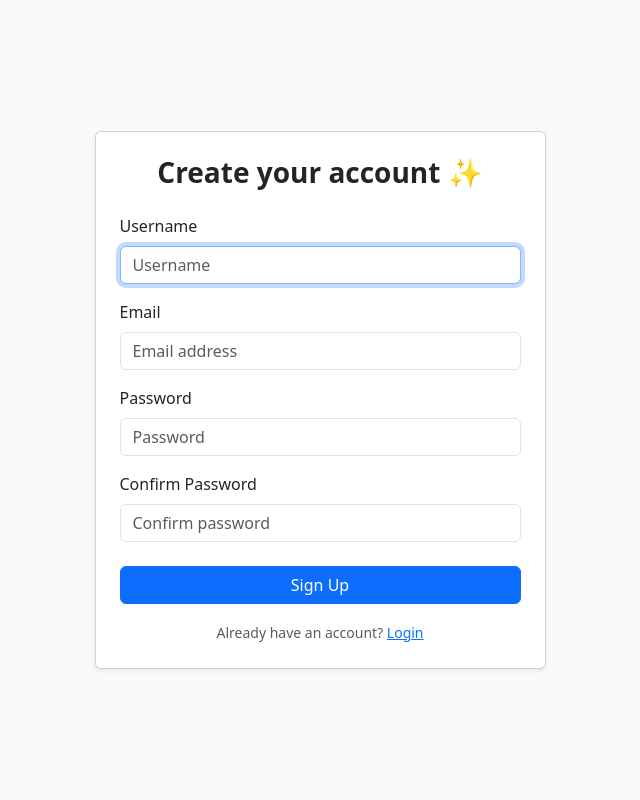
After one commit to Manav-cmd/Learning_Tracker, a Django app: page /signup/ in a window 1280 px wide. The commit adds this page. Shown: the whole page, without its empty margins (320-960 px from the left). Run offline with Django 5.2, Linux system fonts and the light colour scheme.

Commit message:
feat: add user signup flow
Co-authored-by: Manav-cmd <196518243+Manav-cmd@users.noreply.github.com>

```diff
--- a/learning_tracker/urls.py
+++ b/learning_tracker/urls.py
@@ -1,12 +1,15 @@
 from django.contrib import admin
-from django.urls import path, include
 from django.contrib.auth import views as auth_views
+from django.urls import include, path
+
+from tracker import views as tracker_views
 
 urlpatterns = [
     path("admin/", admin.site.urls),
 
     path("login/", auth_views.LoginView.as_view(template_name="login.html"), name="login"),
     path("logout/", auth_views.LogoutView.as_view(), name="logout"),
+    path("signup/", tracker_views.signup, name="signup"),
 
     path("", include("tracker.urls")),
 ]
--- a/templates/base.html
+++ b/templates/base.html
@@ -54,6 +54,7 @@
           <a href="{% url 'logout' %}" class="nav-link">Logout</a>
         {% else %}
           <a href="{% url 'login' %}" class="btn btn-ghost">Login</a>
+          <a href="{% url 'signup' %}" class="btn btn-primary">Sign Up</a>
         {% endif %}
 
         <button
--- a/templates/login.html
+++ b/templates/login.html
@@ -48,8 +48,11 @@
         </form>
 
         <div class="text-center mt-3">
+          <small class="text-muted d-block">
+            Track your learning. One day at a time.
+          </small>
           <small class="text-muted">
-            Track your learning. One day at a time.
+            New here? <a href="{% url 'signup' %}">Create an account</a>
           </small>
         </div>
       </div>
--- /dev/null
+++ b/templates/signup.html
@@ -0,0 +1,93 @@
+<!DOCTYPE html>
+<html lang="en">
+<head>
+  <meta charset="UTF-8">
+  <title>Sign Up | LearningTracker</title>
+  <meta name="viewport" content="width=device-width, initial-scale=1">
+
+  <!-- Bootstrap -->
+  <link
+    href="https://cdn.jsdelivr.net/npm/bootstrap@5.3.2/dist/css/bootstrap.min.css"
+    rel="stylesheet"
+  >
+</head>
+
+<body class="bg-light">
+
+<div class="container">
+  <div class="row justify-content-center align-items-center" style="min-height: 100vh;">
+    <div class="col-md-6 col-lg-5">
+
+      <div class="card p-4 shadow-sm">
+        <h3 class="fw-bold text-center mb-4">
+          Create your account ✨
+        </h3>
+
+        {% if form.errors %}
+          <div class="alert alert-danger">
+            Please fix the errors below.
+          </div>
+        {% endif %}
+
+        <form method="post" novalidate>
+          {% csrf_token %}
+
+          <div class="mb-3">
+            <label class="form-label" for="{{ form.username.id_for_label }}">Username</label>
+            {{ form.username }}
+            {% if form.username.errors %}
+              <div class="text-danger small mt-1">
+                {{ form.username.errors.0 }}
+              </div>
+            {% endif %}
+          </div>
+
+          <div class="mb-3">
+            <label class="form-label" for="{{ form.email.id_for_label }}">Email</label>
+            {{ form.email }}
+            {% if form.email.errors %}
+              <div class="text-danger small mt-1">
+                {{ form.email.errors.0 }}
+              </div>
+            {% endif %}
+          </div>
+
+          <div class="mb-3">
+            <label class="form-label" for="{{ form.password1.id_for_label }}">Password</label>
+            {{ form.password1 }}
+            {% if form.password1.errors %}
+              <div class="text-danger small mt-1">
+                {{ form.password1.errors.0 }}
+              </div>
+            {% endif %}
+          </div>
+
+          <div class="mb-4">
+            <label class="form-label" for="{{ form.password2.id_for_label }}">Confirm Password</label>
+            {{ form.password2 }}
+            {% if form.password2.errors %}
+              <div class="text-danger small mt-1">
+                {{ form.password2.errors.0 }}
+              </div>
+            {% endif %}
+          </div>
+
+          <button class="btn btn-primary w-100 mb-3">
+            Sign Up
+          </button>
+        </form>
+
+        <div class="text-center">
+          <small class="text-muted">
+            Already have an account?
+            <a href="{% url 'login' %}">Login</a>
+          </small>
+        </div>
+      </div>
+
+    </div>
+  </div>
+</div>
+
+</body>
+</html>
--- a/tracker/forms.py
+++ b/tracker/forms.py
@@ -1,11 +1,13 @@
 from django import forms
+from django.contrib.auth.forms import UserCreationForm
+from django.contrib.auth.models import User
 from .models import Topic
 
 
 class TopicForm(forms.ModelForm):
     class Meta:
         model = Topic
-        fields = ["subject", "title", "progress"]
+        fields = ["subject", "title"]
 
         widgets = {
             "subject": forms.TextInput(
@@ -20,11 +22,51 @@ class TopicForm(forms.ModelForm):
                     "placeholder": "Topic name"
                 }
             ),
-            "progress": forms.NumberInput(
+        }
+
+
+class SignUpForm(UserCreationForm):
+    email = forms.EmailField(
+        required=True,
+        widget=forms.EmailInput(
+            attrs={
+                "class": "form-control",
+                "placeholder": "Email address"
+            }
+        ),
+    )
+
+    class Meta:
+        model = User
+        fields = ("username", "email")
+
+        widgets = {
+            "username": forms.TextInput(
                 attrs={
-                    "class": "form-control form-control-lg",
-                    "min": 0,
-                    "max": 100
+                    "class": "form-control",
+                    "placeholder": "Username",
                 }
             ),
         }
+
+    def __init__(self, *args, **kwargs):
+        super().__init__(*args, **kwargs)
+        self.fields["password1"].widget.attrs.update(
+            {"class": "form-control", "placeholder": "Password"}
+        )
+        self.fields["password2"].widget.attrs.update(
+            {"class": "form-control", "placeholder": "Confirm password"}
+        )
+
+    def clean_email(self):
+        email = self.cleaned_data["email"]
+        if User.objects.filter(email__iexact=email).exists():
+            raise forms.ValidationError("A user with this email already exists.")
+        return email
+
+    def save(self, commit=True):
+        user = super().save(commit=False)
+        user.email = self.cleaned_data["email"]
+        if commit:
+            user.save()
+        return user
--- a/tracker/views.py
+++ b/tracker/views.py
@@ -1,11 +1,14 @@
+from datetime import date
+
+from django.contrib.auth import login
+from django.contrib.auth.decorators import login_required
+from django.contrib.auth.models import User
+from django.db.models import Sum
+from django.http import HttpResponse
 from django.shortcuts import render, redirect, get_object_or_404
-from django.contrib.auth.decorators import login_required
-from datetime import date
-from django.db.models import Sum
+
+from .forms import SignUpForm
 from .models import Topic, TopicProgress
-
-from django.contrib.auth.models import User
-from django.http import HttpResponse
 
 def create_superuser_once(request):
     if User.objects.filter(is_superuser=True).exists():
@@ -31,6 +34,25 @@ def home(request):
 # =========================
 def about(request):
     return render(request, "about.html")
+
+
+# =========================
+# SIGNUP (public)
+# =========================
+def signup(request):
+    if request.user.is_authenticated:
+        return redirect("dashboard")
+
+    if request.method == "POST":
+        form = SignUpForm(request.POST)
+        if form.is_valid():
+            user = form.save()
+            login(request, user)
+            return redirect("dashboard")
+    else:
+        form = SignUpForm()
+
+    return render(request, "signup.html", {"form": form})
 
 
 # =========================
```
Also changed, not shown: templates/home.html (+4 -4 lines), tracker/tests.py (+37 -0 lines).
